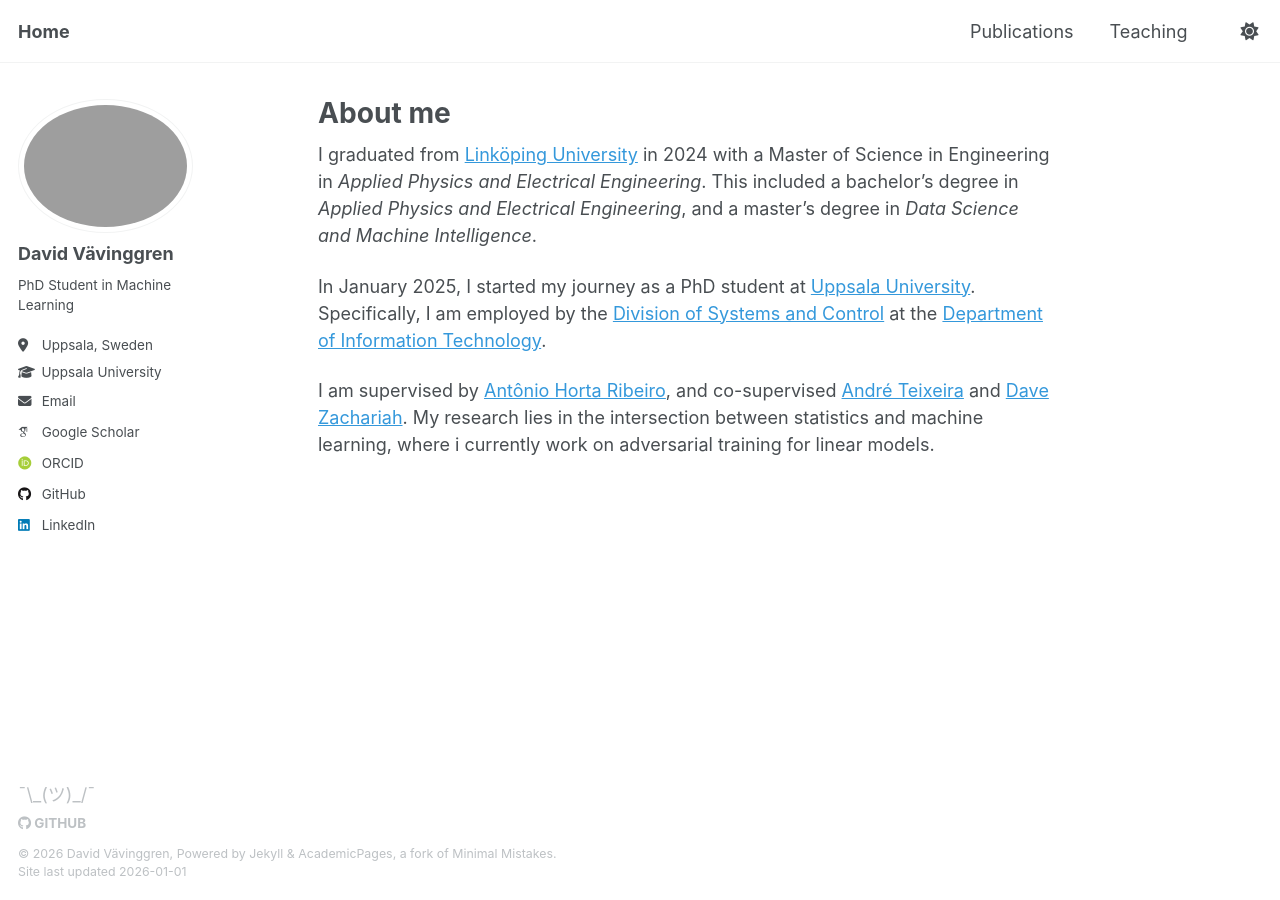
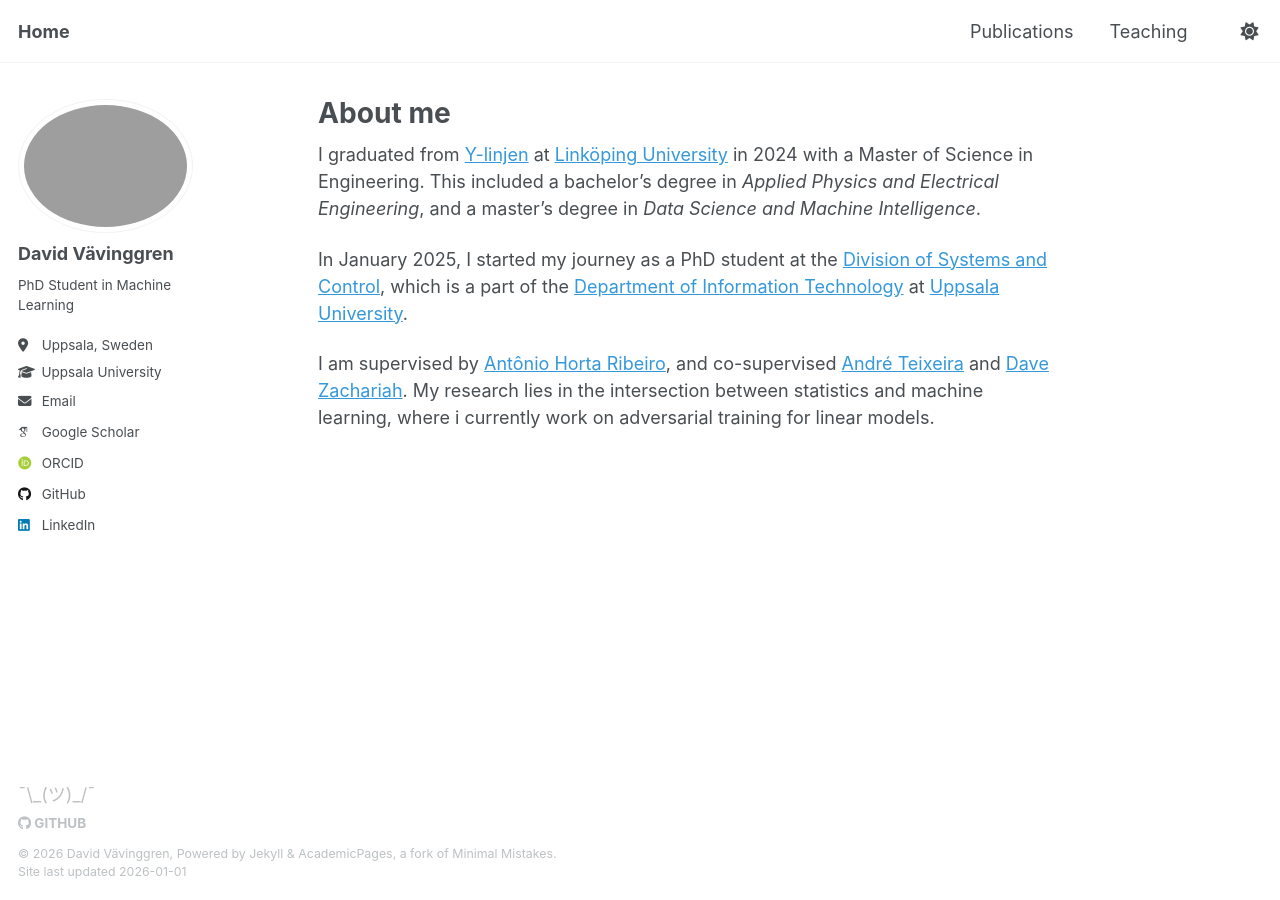
Before and after one commit to davidvavinggren/davidvavinggren.github.io, a Jekyll site: the page built from _pages/about.md, in a window 1280 px wide. Built offline with Jekyll 4.4.1, drawn with Linux system fonts in a browser that asks for light colours; some web fonts are replaced.

Commit message:
update about

```diff
--- a/_pages/about.md
+++ b/_pages/about.md
@@ -9,8 +9,8 @@ redirect_from:
   - /about.html
 ---
 
-I graduated from [Linköping University](https://liu.se/) in 2024 with a Master of Science in Engineering in *Applied Physics and Electrical Engineering*. This included a bachelor's degree in *Applied Physics and Electrical Engineering*, and a master's degree in *Data Science and Machine Intelligence*.
+I graduated from [Y-linjen](https://liu.se/utbildning/program/6cyyy) at [Linköping University](https://liu.se/) in 2024 with a Master of Science in Engineering. This included a bachelor's degree in *Applied Physics and Electrical Engineering*, and a master's degree in *Data Science and Machine Intelligence*.
 
-In January 2025, I started my journey as a PhD student at [Uppsala University](https://www.uu.se/). Specifically, I am employed by the [Division of Systems and Control](https://www.uu.se/en/department/information-technology/research/control-and-dynamical-systems/division-of-systems-and-control) at the [Department of Information Technology](https://www.uu.se/en/department/information-technology).
+In January 2025, I started my journey as a PhD student at the [Division of Systems and Control](https://www.uu.se/en/department/information-technology/research/control-and-dynamical-systems/division-of-systems-and-control), which is a part of the [Department of Information Technology](https://www.uu.se/en/department/information-technology) at [Uppsala University](https://www.uu.se/).
 
 I am supervised by [Antônio Horta Ribeiro](https://antonior92.github.io/), and co-supervised [André Teixeira](https://www.andre-teixeira.eu/) and [Dave Zachariah](https://www.uu.se/en/contact-and-organisation/staff?query=N13-1398). My research lies in the intersection between statistics and machine learning, where i currently work on adversarial training for linear models.
```
